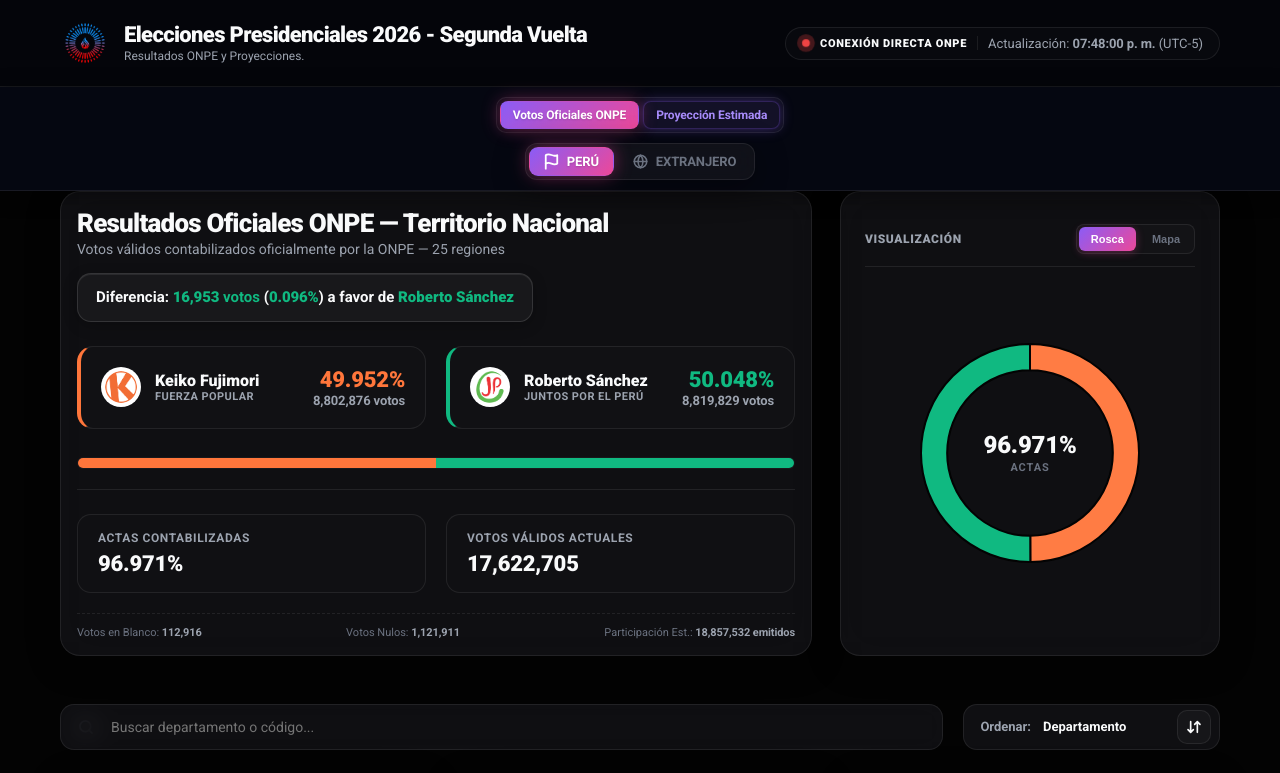
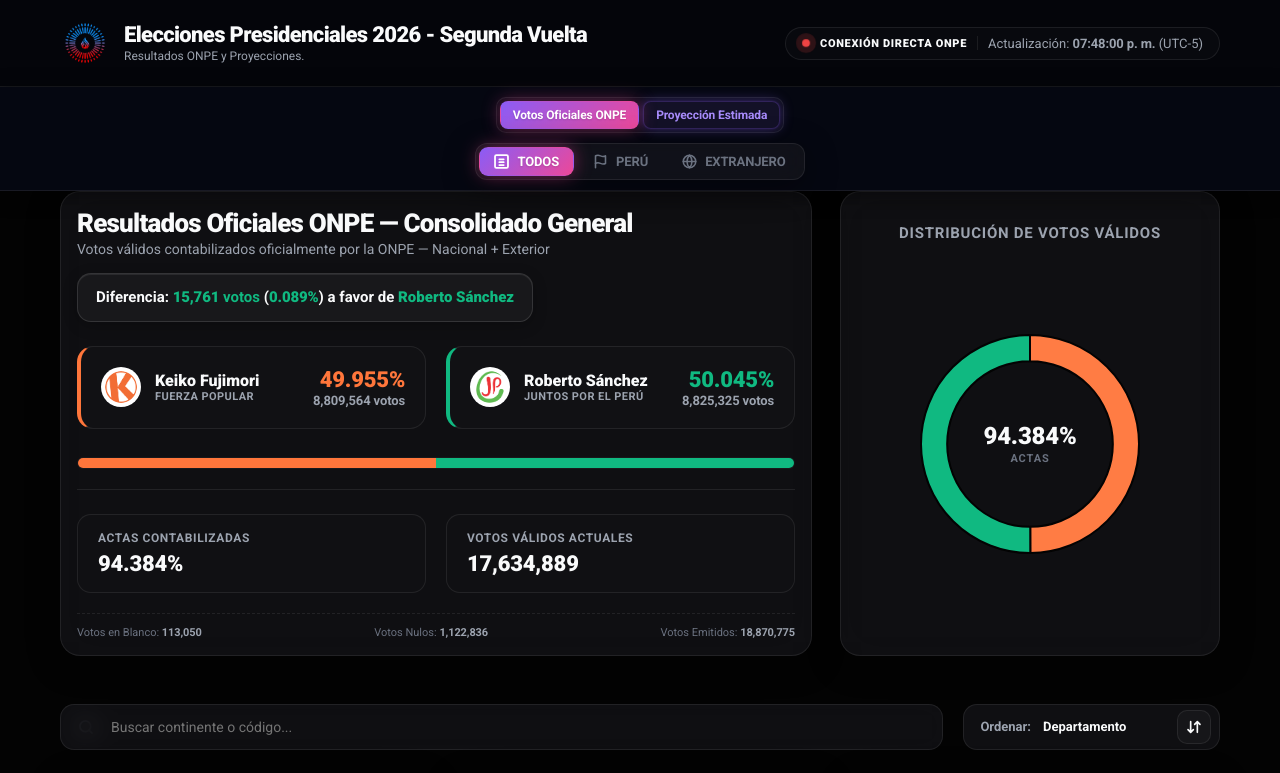
Before and after one commit to KevinAQM/ep_2026_2da, a Next.js app: page / in a window 1280 px wide. Shown: the top 773 px of the page. Built offline with nearby package versions, Linux system fonts and the light colour scheme.

Commit message:
feat: add todos view to aggregate national and international election results

```diff
--- a/app/DashboardClient.js
+++ b/app/DashboardClient.js
@@ -22,7 +22,7 @@
   const [error, setError] = useState(false);
 
   // Dashboard navigation states
-  const [currentTab, setCurrentTab] = useState('peru'); // 'peru' or 'extranjero'
+  const [currentTab, setCurrentTab] = useState('todos'); // 'todos', 'peru' or 'extranjero'
   const [currentViewMode, setCurrentViewMode] = useState('current'); // 'current' or 'extrapolated'
   const [searchQuery, setSearchQuery] = useState('');
   const [sortKey, setSortKey] = useState('name');
@@ -83,7 +83,10 @@
   }
 
   // Active list based on tab
-  const activeList = currentTab === 'peru' ? processedData.regiones : processedData.extranjero;
+  const activeList =
+    currentTab === 'peru' ? processedData.regiones :
+    currentTab === 'extranjero' ? processedData.extranjero :
+    processedData.todos || [];
 
   // Filter & Sort using useMemo for performance
   const sortedList = useMemo(() => {
@@ -133,7 +136,10 @@
   // Find modal region detailed data
   const selectedRegion = useMemo(() => {
     if (!modalUbigeo || !processedData) return null;
-    const list = currentTab === 'peru' ? processedData.regiones : processedData.extranjero;
+    const list =
+      currentTab === 'peru' ? processedData.regiones :
+      currentTab === 'extranjero' ? processedData.extranjero :
+      processedData.todos || [];
     return list.find(r => r.ubigeo === modalUbigeo) || null;
   }, [modalUbigeo, processedData, currentTab]);
 
--- a/app/components/Controls/ViewToggle.jsx
+++ b/app/components/Controls/ViewToggle.jsx
@@ -1,5 +1,5 @@
 import React from 'react';
-import { IconPeru, IconExtranjero } from '../ui/Icons';
+import { IconPeru, IconExtranjero, IconTodos } from '../ui/Icons';
 
 export default function ViewToggle({
   currentViewMode,
@@ -36,6 +36,14 @@
         <div className="tabs-wrapper">
           <div className="tabs-container">
             <button
+              className={`tab-btn ${currentTab === 'todos' ? 'active' : ''}`}
+              onClick={() => handleTabChange('todos')}
+              title="Ver consolidado total (Nacional + Exterior)"
+            >
+              <IconTodos className="tab-icon" />
+              TODOS
+            </button>
+            <button
               className={`tab-btn ${currentTab === 'peru' ? 'active' : ''}`}
               onClick={() => handleTabChange('peru')}
               title="Ver votos de territorio nacional"
--- a/app/components/Modal/DetailModal.jsx
+++ b/app/components/Modal/DetailModal.jsx
@@ -40,7 +40,7 @@
           <div className="modal-title-wrap">
             <h2>{selectedRegion.nombre}</h2>
             <span className="mono-font">
-              {currentTab === 'peru' ? `Ubigeo: ${selectedRegion.ubigeo}` : `Código: ${selectedRegion.ubigeo}`}
+              {selectedRegion.ubigeo.startsWith('9') ? `Código: ${selectedRegion.ubigeo}` : `Ubigeo: ${selectedRegion.ubigeo}`}
             </span>
           </div>
           <form method="dialog">
--- a/app/components/NationalSummary.jsx
+++ b/app/components/NationalSummary.jsx
@@ -34,9 +34,9 @@
 }) {
   const [activeVisualTab, setActiveVisualTab] = useState('doughnut');
 
-  // Automatically reset map tab if switching to extranjero
+  // Automatically reset map tab if switching to foreign or todos
   useEffect(() => {
-    if (currentTab === 'extranjero' && activeVisualTab === 'map') {
+    if (currentTab !== 'peru' && activeVisualTab === 'map') {
       setActiveVisualTab('doughnut');
     }
   }, [currentTab, activeVisualTab]);
@@ -63,19 +63,27 @@
                 {isExtrap
                   ? (currentTab === 'peru'
                     ? 'Proyección al 100% de Actas — Territorio Nacional'
-                      : 'Proyección al 100% de Actas — Voto Exterior')
+                    : currentTab === 'extranjero'
+                      ? 'Proyección al 100% de Actas — Voto Exterior'
+                      : 'Proyección al 100% de Actas — Consolidado General')
                   : (currentTab === 'peru'
                     ? 'Resultados Oficiales ONPE — Territorio Nacional'
-                      : 'Resultados Oficiales ONPE — Voto Exterior')}
+                    : currentTab === 'extranjero'
+                      ? 'Resultados Oficiales ONPE — Voto Exterior'
+                      : 'Resultados Oficiales ONPE — Consolidado General')}
               </h3>
               <p>
                 {isExtrap
                   ? (currentTab === 'peru'
                     ? 'Estimación ponderada por región al 100% de actas escrutadas'
-                      : 'Estimación ponderada por continente al 100% de actas escrutadas')
+                    : currentTab === 'extranjero'
+                      ? 'Estimación ponderada por continente al 100% de actas escrutadas'
+                      : 'Estimación consolidada al 100% de actas escrutadas (Nacional + Exterior)')
                   : (currentTab === 'peru'
                     ? 'Votos válidos contabilizados oficialmente por la ONPE — 25 regiones'
-                      : 'Votos válidos contabilizados oficialmente por la ONPE — 5 continentes')}
+                    : currentTab === 'extranjero'
+                      ? 'Votos válidos contabilizados oficialmente por la ONPE — 5 continentes'
+                      : 'Votos válidos contabilizados oficialmente por la ONPE — Nacional + Exterior')}
               </p>
             </div>
             <div className="badge-margin">
@@ -137,11 +145,13 @@
           </div>
 
           {/* Non-valid votes breakdown */}
+          {!isExtrap && (
             <div style={{ display: 'flex', justifyContent: 'space-between', fontSize: '11px', color: 'var(--text-muted)', marginTop: '20px', borderTop: '1px dashed var(--border-color)', paddingTop: '12px' }}>
               <span>Votos en Blanco: <strong style={{ color: 'var(--text-secondary)' }} className="mono-font">{(natData.blank || 0).toLocaleString('es-PE')}</strong></span>
               <span>Votos Nulos: <strong style={{ color: 'var(--text-secondary)' }} className="mono-font">{(natData.null || 0).toLocaleString('es-PE')}</strong></span>
-            <span>Participación Est.: <strong style={{ color: 'var(--text-secondary)' }} className="mono-font">{(natData.emitidos || 0).toLocaleString('es-PE')} emitidos</strong></span>
+              <span>Votos Emitidos: <strong style={{ color: 'var(--text-secondary)' }} className="mono-font">{(natData.emitidos || 0).toLocaleString('es-PE')}</strong></span>
             </div>
+          )}
         </div>
 
         {/* Visualizer Selector Card — second */}
--- a/app/components/ui/Icons.jsx
+++ b/app/components/ui/Icons.jsx
@@ -47,3 +47,12 @@
     <path d="M18 6 6 18M6 6l12 12"/>
   </svg>
 );
+
+export const IconTodos = ({ className = '', size = 16, ...props }) => (
+  <svg className={className} width={size} height={size} viewBox="0 0 24 24" fill="none" stroke="currentColor" strokeWidth="2.5" strokeLinecap="round" strokeLinejoin="round" {...props}>
+    <rect x="3" y="3" width="18" height="18" rx="2" ry="2"/>
+    <line x1="9" y1="9" x2="15" y2="9"/>
+    <line x1="9" y1="13" x2="15" y2="13"/>
+    <line x1="9" y1="17" x2="15" y2="17"/>
+  </svg>
+);
```
Also changed, not shown: app/lib/utils.js. Lines whose indentation alone changed are shown as unchanged.
